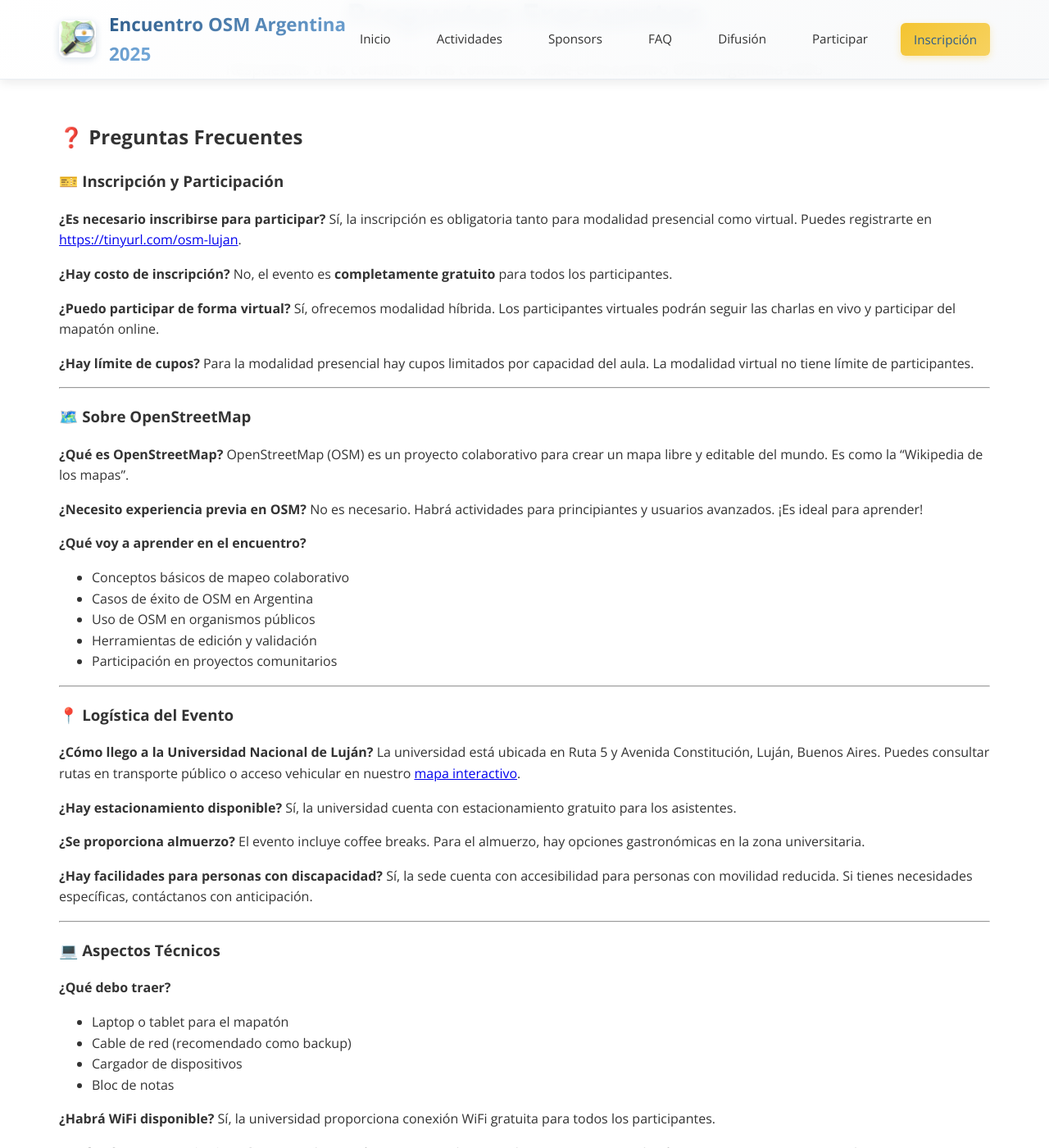
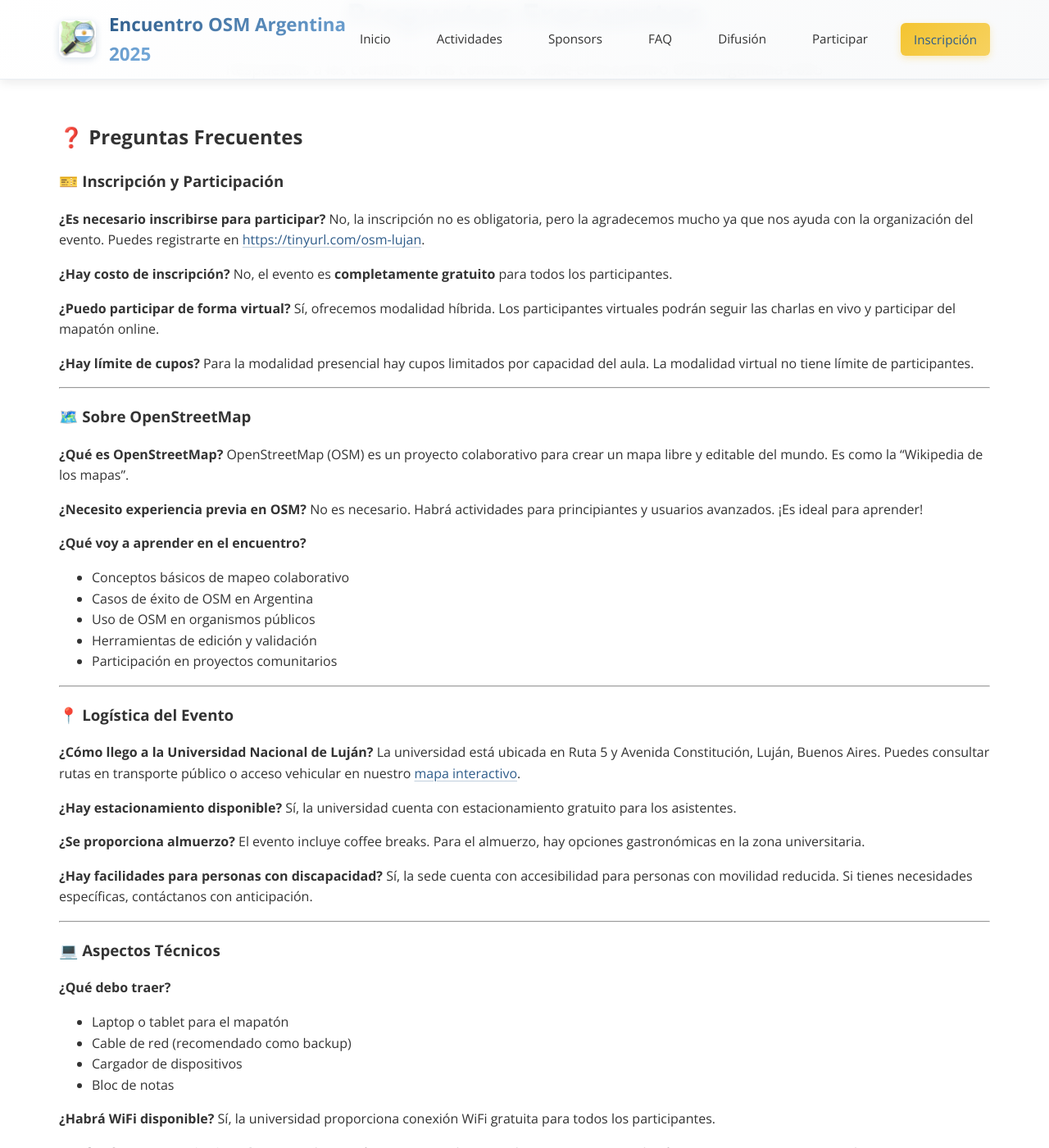
Before and after one commit to osm-ar/encuentro-2025, a Jekyll site: the page built from sitio-web/faq.md, in a window 1280 px wide and 1400 px high, scrolled down 224 px. Shown: the whole window at 82% size. Built offline with Jekyll 4.4.1, drawn with Linux system fonts in a browser that asks for light colours.

Commit message:
Improve link styling and clarify FAQ registration requirement
- Add comprehensive default link styling with hover effects and external link indicators
- Update FAQ to clarify registration is not mandatory but appreciated for organization
- Enhance accessibility with proper focus states and text-decoration-offset

🤖 Generated with [Claude Code](https://claude.ai/code)

Co-Authored-By: Claude <noreply@anthropic.com>

```diff
--- a/sitio-web/assets/css/main.scss
+++ b/sitio-web/assets/css/main.scss
@@ -75,6 +75,37 @@ body {
 
   &.menu-open {
     overflow: hidden;
+  }
+}
+
+// Default link styles for content
+a {
+  color: $primary-color;
+  text-decoration: underline;
+  text-decoration-color: rgba($primary-color, 0.3);
+  text-underline-offset: 3px;
+  transition: all 0.3s ease;
+
+  &:hover {
+    color: darken($primary-color, 10%);
+    text-decoration-color: rgba($primary-color, 0.7);
+    text-decoration-thickness: 2px;
+  }
+
+  &:focus {
+    outline: 3px solid $accent-color;
+    outline-offset: 2px;
+    border-radius: 2px;
+  }
+
+  // External links get a subtle indicator
+  &[target="_blank"]:not(.btn):not(.enlace-oficial):not(.nav-menu a) {
+    &:after {
+      content: " ↗";
+      font-size: 0.8em;
+      opacity: 0.7;
+      margin-left: 2px;
+    }
   }
 }
 
--- a/sitio-web/faq.md
+++ b/sitio-web/faq.md
@@ -10,7 +10,7 @@ description: FAQ sobre el primer Encuentro de la Comunidad OpenStreetMap Argenti
 ### 🎫 **Inscripción y Participación**
 
 **¿Es necesario inscribirse para participar?**
-Sí, la inscripción es obligatoria tanto para modalidad presencial como virtual. Puedes registrarte en [{{ site.links.inscripcion_oficial }}]({{ site.links.inscripcion_oficial }}).
+No, la inscripción no es obligatoria, pero la agradecemos mucho ya que nos ayuda con la organización del evento. Puedes registrarte en [{{ site.links.inscripcion_oficial }}]({{ site.links.inscripcion_oficial }}).
 
 **¿Hay costo de inscripción?**
 No, el evento es **completamente gratuito** para todos los participantes.
```
